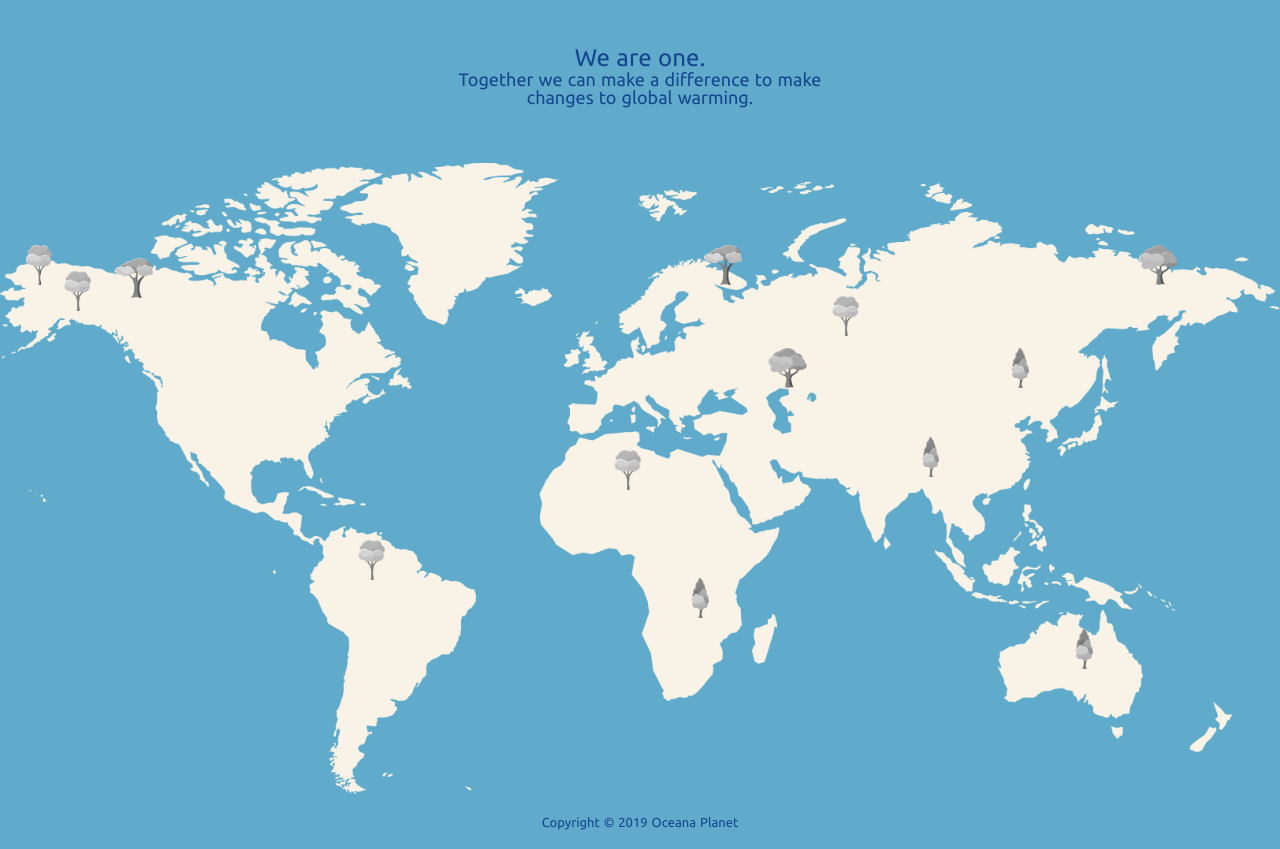
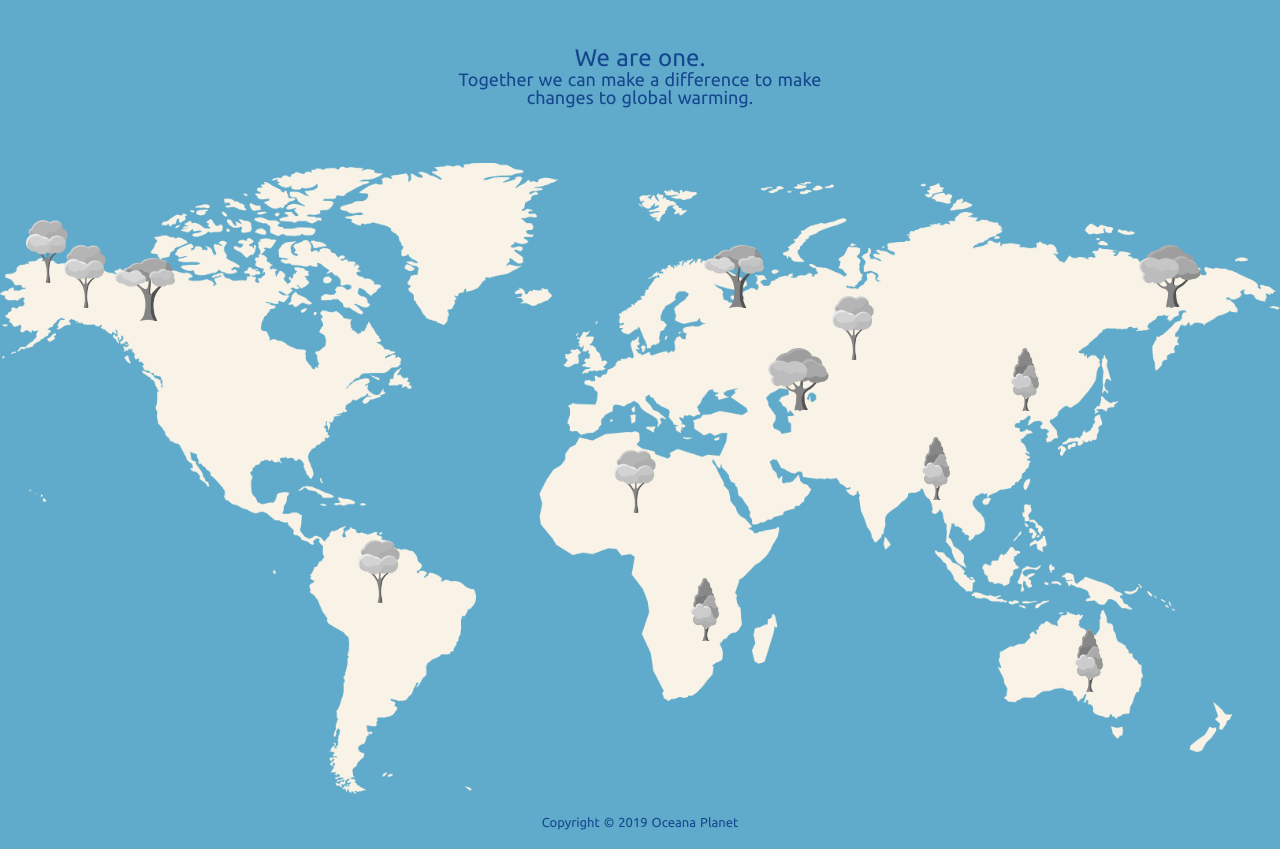
Before and after one commit to cavaoncompany/oceana-planet, a Nuxt app: page / in a window 1280 px wide. Built offline with nearby package versions, Linux system fonts and the light colour scheme.

Commit message:
relatively sized trees

```diff
--- a/components/Map.vue
+++ b/components/Map.vue
@@ -130,12 +130,12 @@ export default {
 .tree-container {
   position: absolute;
   z-index: 10;
-  height: 50px !important;
+  height: 10% !important;
   width: 20px;
 }
 .tree {
   width: auto;
-  height: 40px;
+  height: 100%;
   z-index: 140;
 }
 .tree-info {
--- a/content/homepage.json
+++ b/content/homepage.json
@@ -8,7 +8,7 @@
             "tree": "/images/tree-large-round-grey.png",
             "treeOnHover": "/images/tree-large-round.png",
             "lat": 2,
-            "lng": -43
+            "lng": -45
         },
         {
             "name": "Singapore",
@@ -88,7 +88,7 @@
             "tree": "/images/tree-large-round-grey.png",
             "treeOnHover": "/images/tree-large-round.png",
             "lat": 5,
-            "lng": -41
+            "lng": -43
         },
         {
             "name": "Scandinavia",
```
